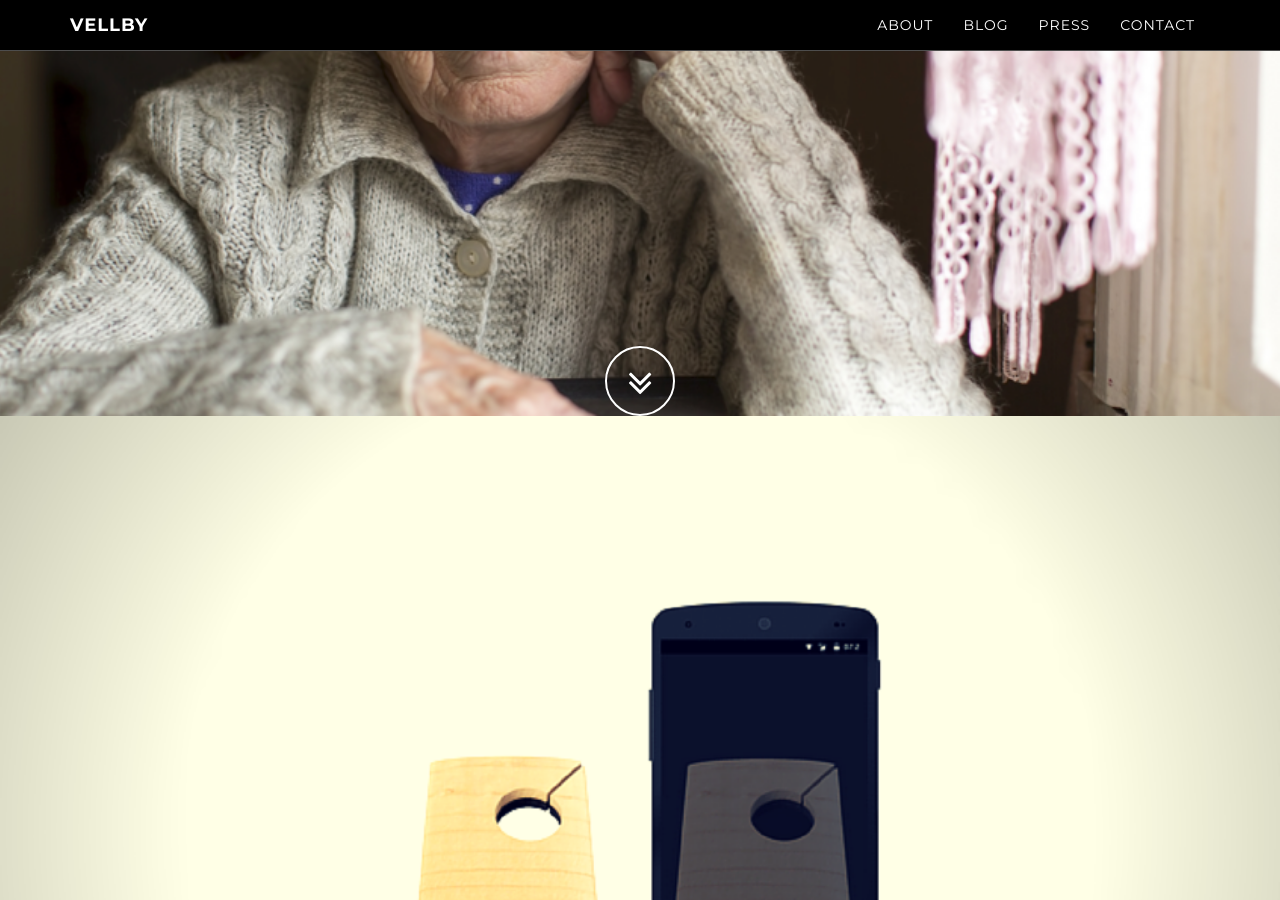
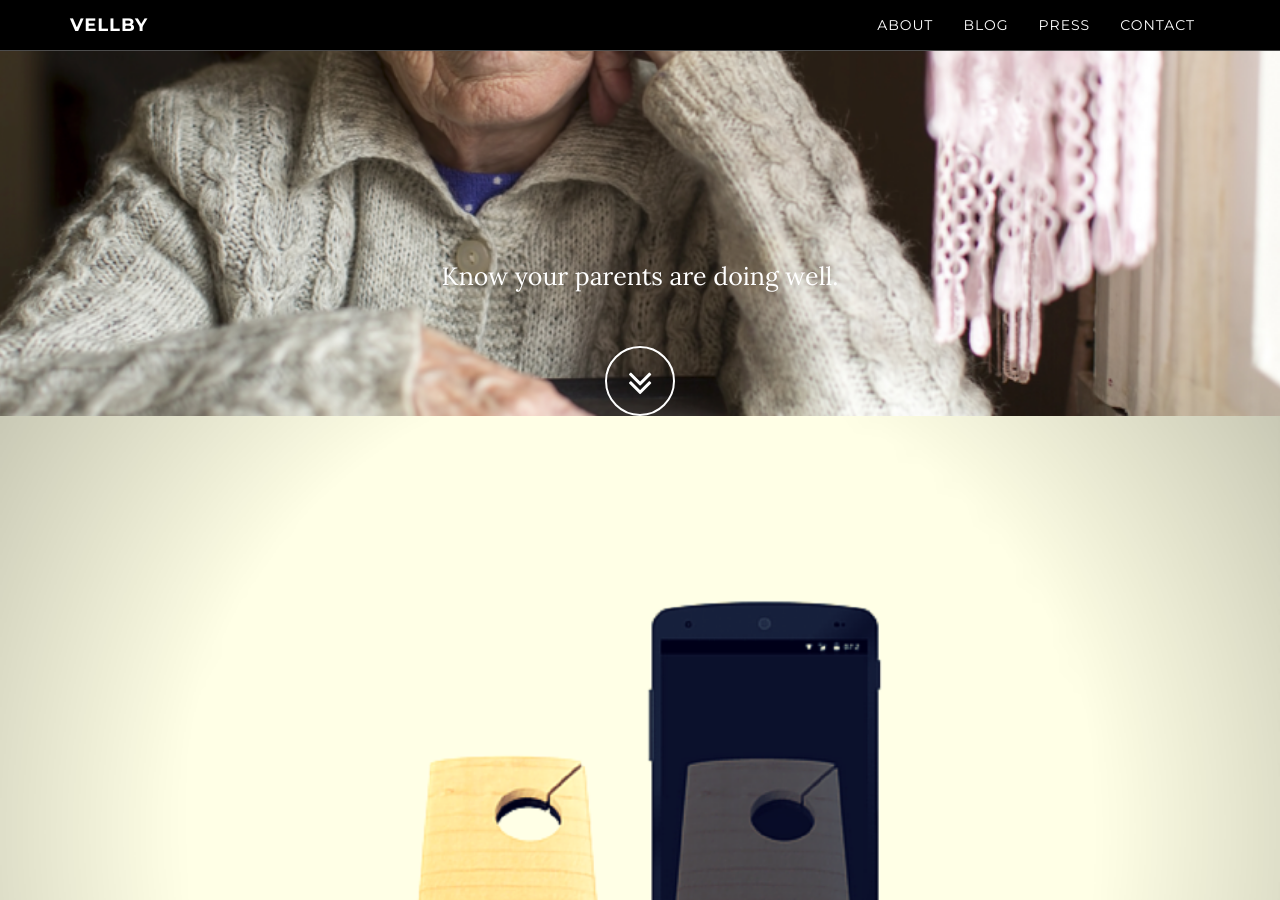
Before and after one commit to vellby/vellby, a Jekyll site: the page built from index.html, in a window 1280 px wide and 900 px high, scrolled down 484 px. Built offline with Jekyll 4.4.1, drawn with Linux system fonts in a browser that asks for light colours.

Commit message:
push bottom

```diff
--- a/_includes/about.html
+++ b/_includes/about.html
@@ -2,8 +2,9 @@
     <section id="about" class="about">
 
         <div class="about-body">
-              <p class="intro-text"> The elderly's smart companion. As a mobile app or a sleek keychain. Always on, Always by their side.</p>
-
+              <p> The elderly's smart companion. As a mobile app or a sleek keychain. Always on, Always by their side.</p>
+	      <br/>
+	      <br/>
         </div>
 
     </section>
--- a/_includes/header.html
+++ b/_includes/header.html
@@ -5,9 +5,12 @@
                 <div class="row">
                     <div class="col-md-8 col-md-offset-2">
                         <h1 class="brand-heading"></h1>
-                        <!--p class="intro-text">Know your parents are doing well.</p-->
+                        <p class="intro-text">Know your parents are doing well.</p>
                         <a href="#about" class="btn btn-circle page-scroll">
                             <i class="fa fa-angle-double-down animated"></i>
+	      <br/>
+	      <br/>
+
                         </a>
                     </div>
                 </div>
```
